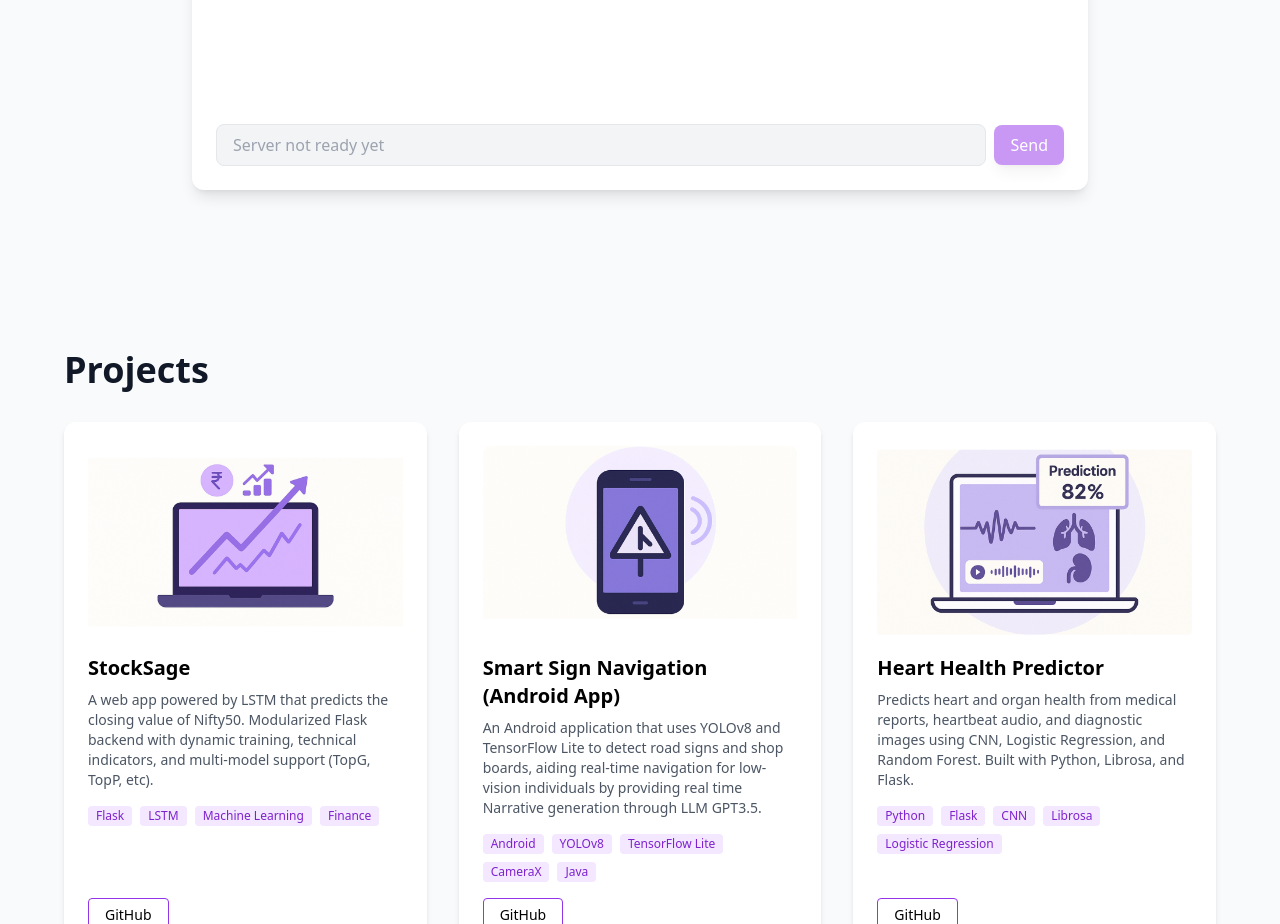
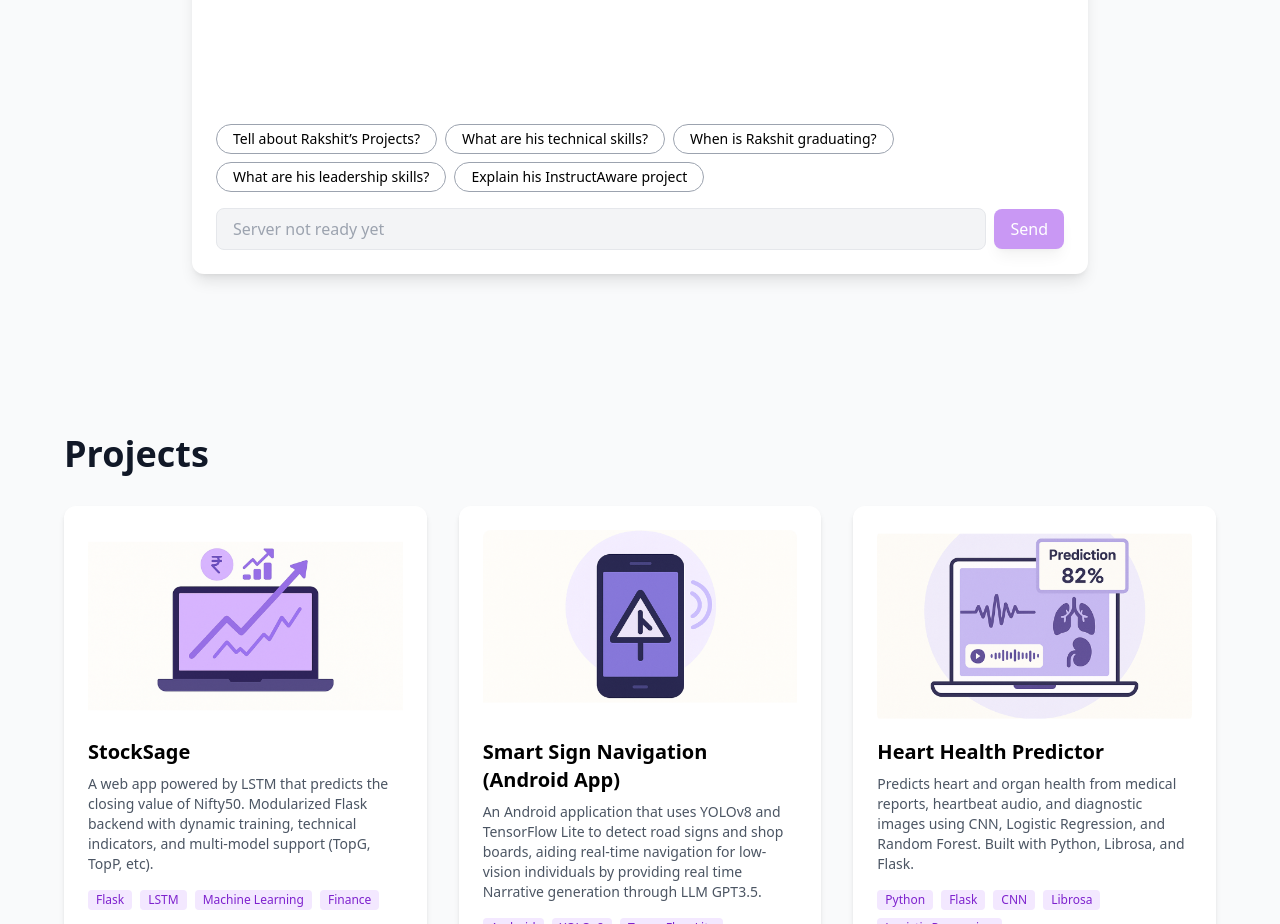
Before and after one commit to rakshitshah280701/Portfolio, a React (Create React App) app: page / in a window 1280 px wide. Shown: the part 1560-2484 px from the top of the page. Built offline with nearby package versions, Linux system fonts and the light colour scheme; no server answers.

Commit message:
Text prompts

```diff
--- a/src/components/About.jsx
+++ b/src/components/About.jsx
@@ -38,7 +38,7 @@ const About = () => {
     checkBackend(); // initial ping
     const interval = setInterval(checkBackend, 5000);
     return () => clearInterval(interval);
-  }, []);
+  }, [serverStatus]);
 
   const handleSend = async () => {
     if (!input.trim() || serverStatus !== 'online') return;
@@ -76,6 +76,14 @@ const About = () => {
     loading: 'Waking Up...',
     online: 'Server Ready',
   }[serverStatus];
+
+const suggestedPrompts = [
+  "Tell about Rakshit’s Projects?",
+  "What are his technical skills?",
+  "When is Rakshit graduating?",
+  "What are his leadership skills?",
+  "Explain his InstructAware project"
+];
 
   return (
     <section id="about" className="py-24 px-6 lg:px-24 bg-gray-50 min-h-screen">
@@ -121,6 +129,19 @@ const About = () => {
           )}
         </div>
 
+{/* 💡 Suggested Prompts */}
+<div className="flex flex-wrap gap-2 mb-4">
+{suggestedPrompts.map((prompt, idx) => (
+  <button
+    key={idx}
+    onClick={() => setInput(prompt)}
+    className="px-4 py-1 border border-gray-400 rounded-full text-sm hover:bg-gray-100 transition"
+  >
+    {prompt}
+  </button>
+))}
+</div>
+
         {/* Input area */}
         <div className="flex items-center space-x-2">
           <input
```
